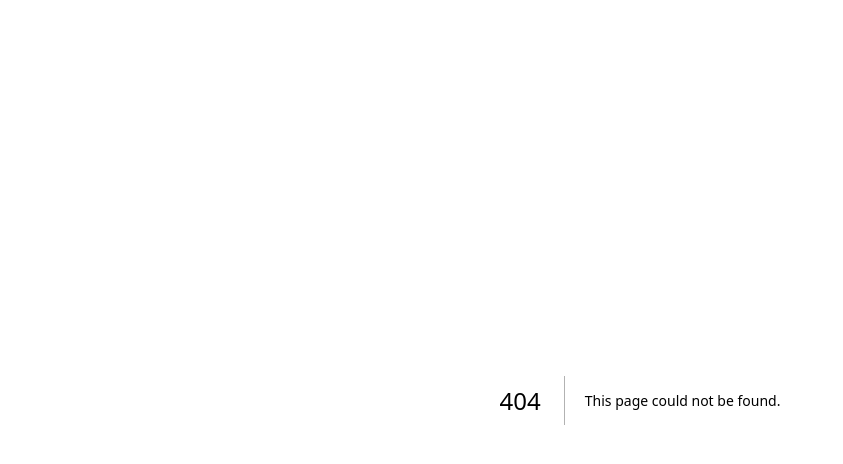
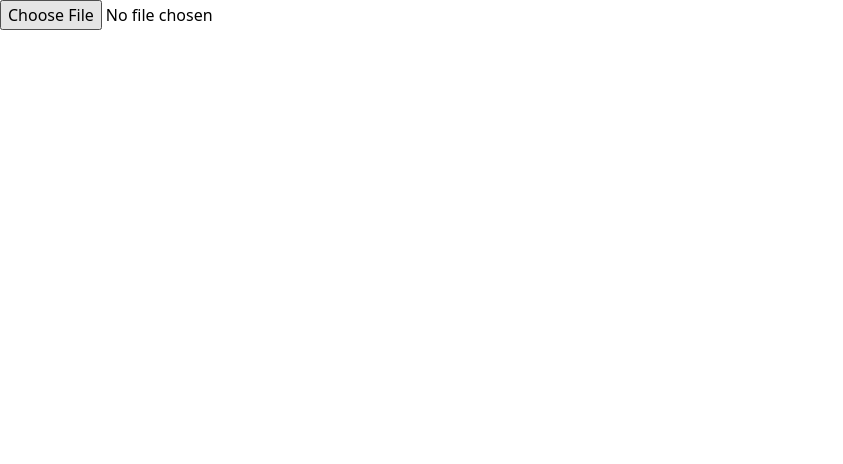
Before and after one commit to MKMukeshkannan/contest-analyser, a Next.js app: page /leetcode in a window 1280 px wide. Before the commit this address had no page. Shown: the top 464 px of the page, without its empty margins (0-843 px from the left). Built offline with nearby package versions, Linux system fonts and the light colour scheme.

Commit message:
feat: parsed csv

```diff
--- /dev/null
+++ b/src/app/leetcode/page.tsx
@@ -0,0 +1,46 @@
+'use client'
+
+import { useState } from "react";
+interface TData { [key: string]: string; }
+
+export default function Leetcode() {
+  let fileReader: FileReader;
+  const [data, setData] = useState<TData[]>()
+
+
+  const handleFileChosen = (file: File) => {
+    fileReader = new FileReader();
+    fileReader.onloadend = (e) => {
+      const csvArray = csvToArr(e.target?.result as string, ',');
+      setData(csvArray);
+    };
+    fileReader.readAsText(file);
+  };
+
+  const csvToArr = (stringVal: string, splitter: string) => {
+    const [keys, ...rest] = stringVal
+      .trim()
+      .split("\n")
+      .map((item) => item.split(splitter));
+
+    const formedArr = rest.map((item) => {
+      const object: { [key: string]: string } = {};
+      keys.forEach((key, index) => {
+        object[key] = item[index];
+      });
+      return object;
+    });
+    return formedArr;
+  };
+
+  return (
+    <main className="font-mono min-h-screen w-full bg-sky-50 flex items-center justify-center font-bold">
+      <input
+        type='file'
+        accept='.csv'
+        onChange={e => e.target.files && handleFileChosen(e.target.files[0])}
+      />
+      {JSON.stringify(data)}
+    </main>
+  );
+}
```
Also changed, not shown: src/app/page.tsx (+14 -1 lines), 1 other file (tests, documents, lock files or other folders).
